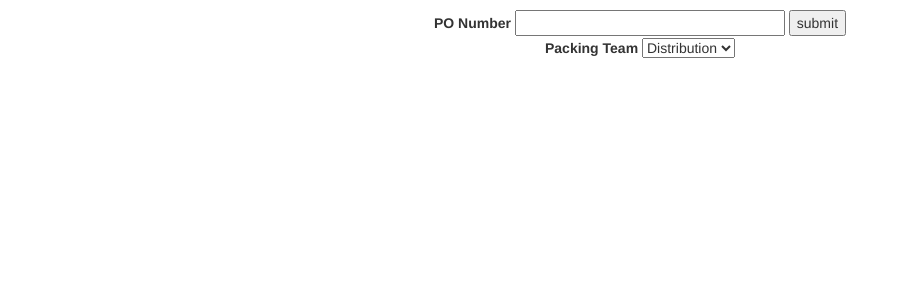
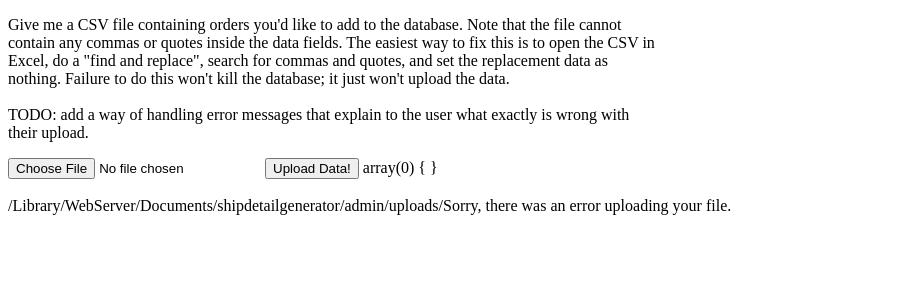
Before and after one commit to pootispenser1985/packslipgen, a PHP site: page /admin/index.php in a window 1280 px wide. Shown: the top 300 px of the page, without its empty margins (0-901 px from the left). Run offline with PHP 8.4, Linux system fonts and the light colour scheme; data that the repository does not hold is empty; some libraries are stand-ins or nearby versions.

Commit message:
Made a way of uploading CSV files to the server, now need to have a way of firing the script to import them into the database

```diff
--- /dev/null
+++ b/admin/index.php
@@ -0,0 +1,36 @@
+<!-- if I successfully figure out how to do this, credit goes to:
+http://www.w3schools.com/php/php_file_upload.asp -->
+<!DOCTYPE html>
+<html>
+<head>
+  <title>Add/Remove Orders</title>
+</head>
+<body>
+
+  <form action="index.php" method="post" enctype="multipart/form-data">
+    <p style="width: 650px;">Give me a CSV file containing orders you'd like to add to the database.
+      Note that the file cannot contain any commas or quotes inside the data fields.
+      The easiest way to fix this is to open the CSV in Excel, do a "find and replace",
+      search for commas and quotes, and set the replacement data as nothing. Failure
+      to do this won't kill the database; it just won't upload the data.
+      <br><br>
+      TODO: add a way of handling error messages that explain to the user what
+      exactly is wrong with their upload.
+    </p>
+    <input type="file" name="fileUpload" id="fileUpload">
+    <input type="submit" value="Upload Data!" name="submit">
+
+    <?php var_dump($_FILES); ?>
+    <br><br>
+    <?php
+    $target_file = "/Library/WebServer/Documents/shipdetailgenerator/admin/uploads/".basename($_FILES["fileUpload"]["name"]);
+    echo $target_file;
+    if (move_uploaded_file($_FILES["fileUpload"]["tmp_name"], $target_file)) {
+            echo "The file ". basename( $_FILES["fileUpload"]["name"]). " has been uploaded.";
+        } else {
+            echo "Sorry, there was an error uploading your file.";
+        }
+    ?>
+  </form>
+</body>
+</html>
--- /dev/null
+++ b/admin/uploader.php
@@ -0,0 +1,5 @@
+if (move_uploaded_file($_FILES["fileToUpload"]["tmp_name"], $target_file)) {
+        echo "The file ". basename( $_FILES["fileToUpload"]["name"]). " has been uploaded.";
+    } else {
+        echo "Sorry, there was an error uploading your file.";
+    }
--- a/display.php
+++ b/display.php
@@ -22,6 +22,7 @@
   }
 
   $SO = $SO_line['SO_Num'];
+  //this loop builds the list of SO Numbers
   while ( 3 < 5 ) {
     $SO_line = $SO_result->fetch_assoc();
     if ($SO_line == null) {
```
Also changed, not shown: 1 other file.
